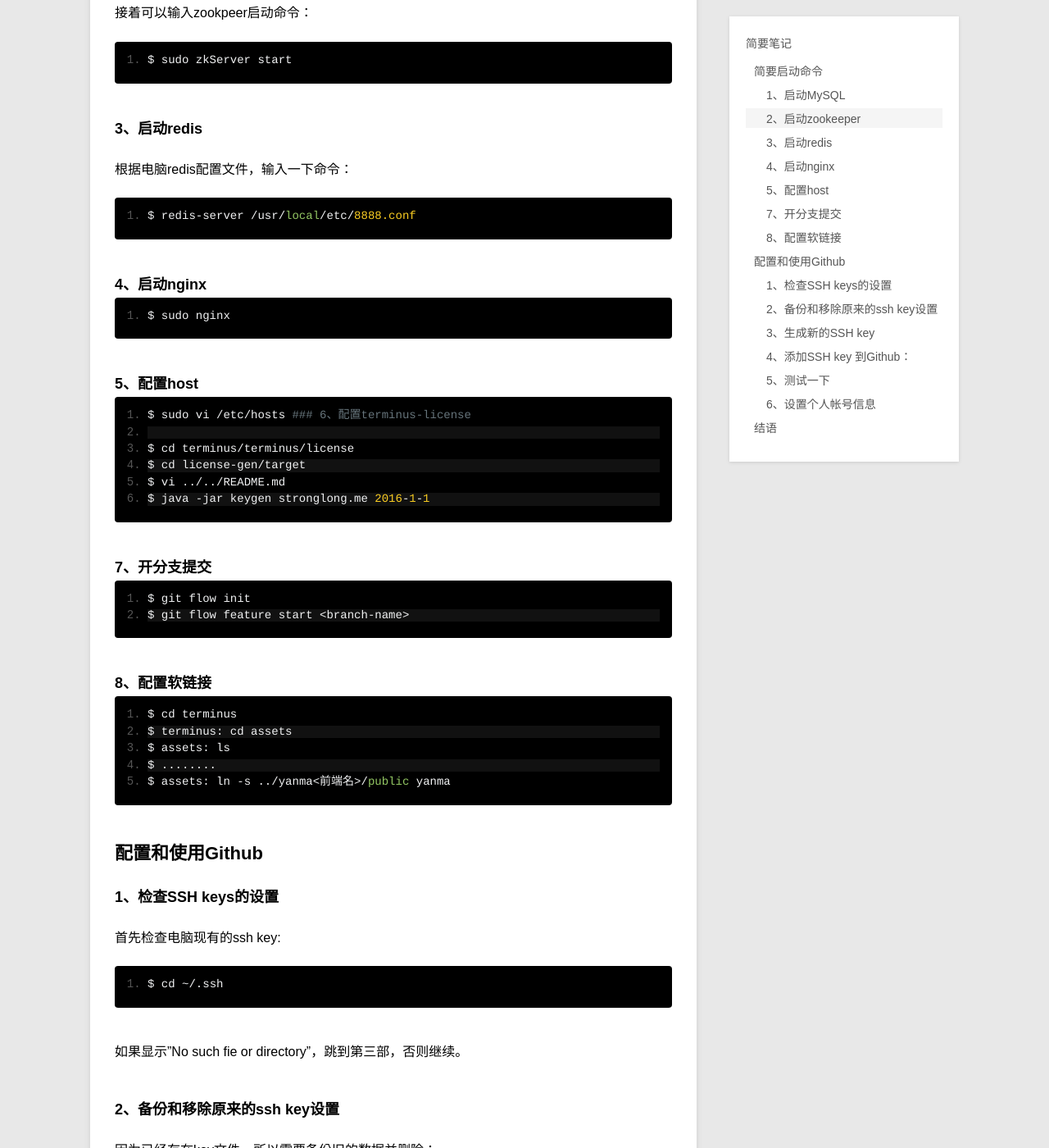
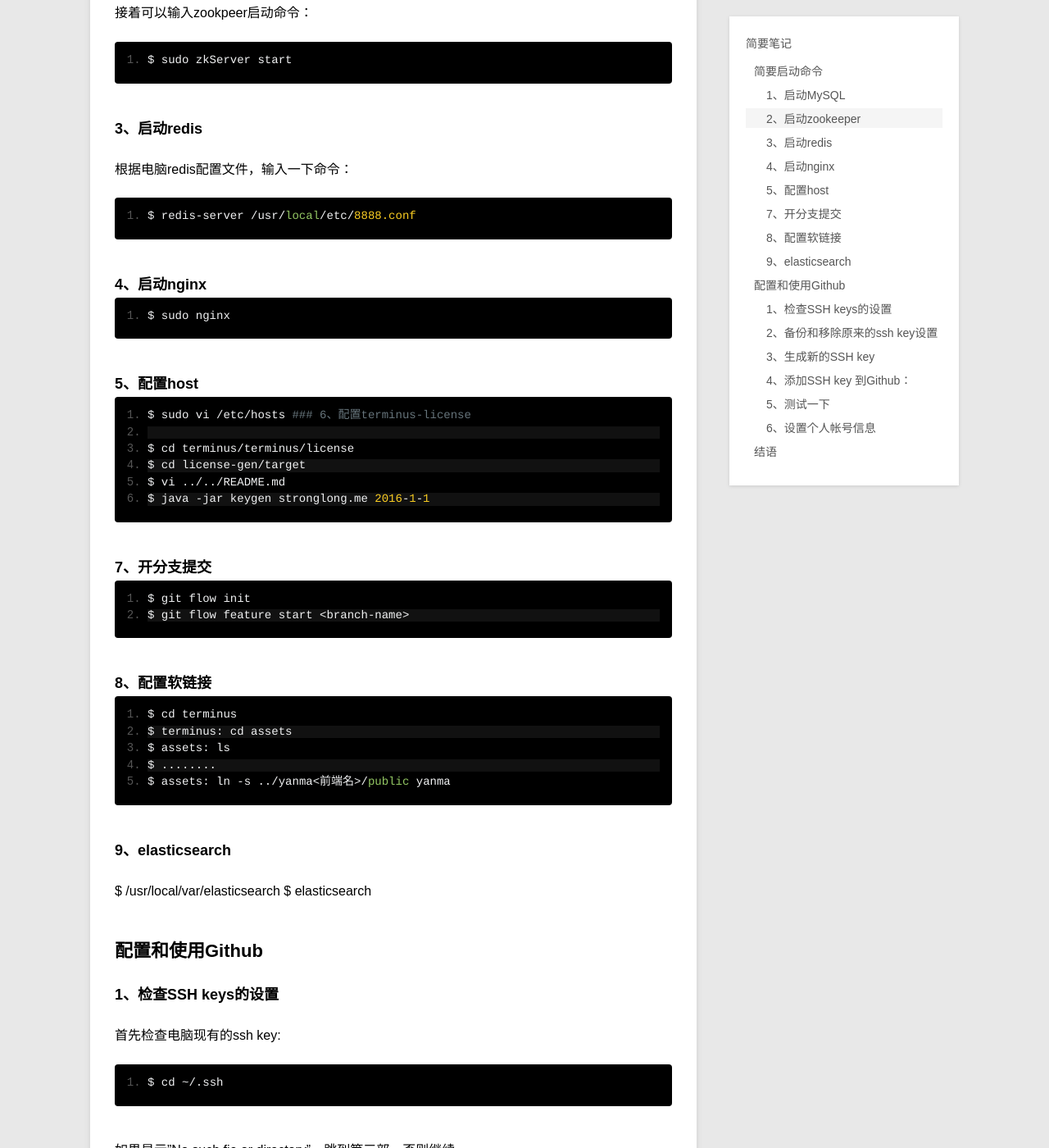
Before and after one commit to stronglong/stronglong.github.io, a Jekyll site: the page built from _posts/blog/2016-03-23-short-notes.md, in a window 1280 px wide and 1400 px high, scrolled down 551 px. Shown: the whole window at 82% size. Built offline with Jekyll 4.4.1, drawn with Linux system fonts in a browser that asks for light colours; Markdown is read by kramdown in place of the engine named in the settings; comment, search, counter and statistics services are not loaded.

Commit message:
add elasticsearch

```diff
--- a/_posts/blog/2016-03-23-short-notes.md
+++ b/_posts/blog/2016-03-23-short-notes.md
@@ -48,6 +48,11 @@ category: blog
 	$ assets: ls
 	$ ........
 	$ assets: ln -s ../yanma<前端名>/public yanma
+
+###9、elasticsearch
+
+  $ /usr/local/var/elasticsearch
+  $ elasticsearch
 
 ## 配置和使用Github
 
```
